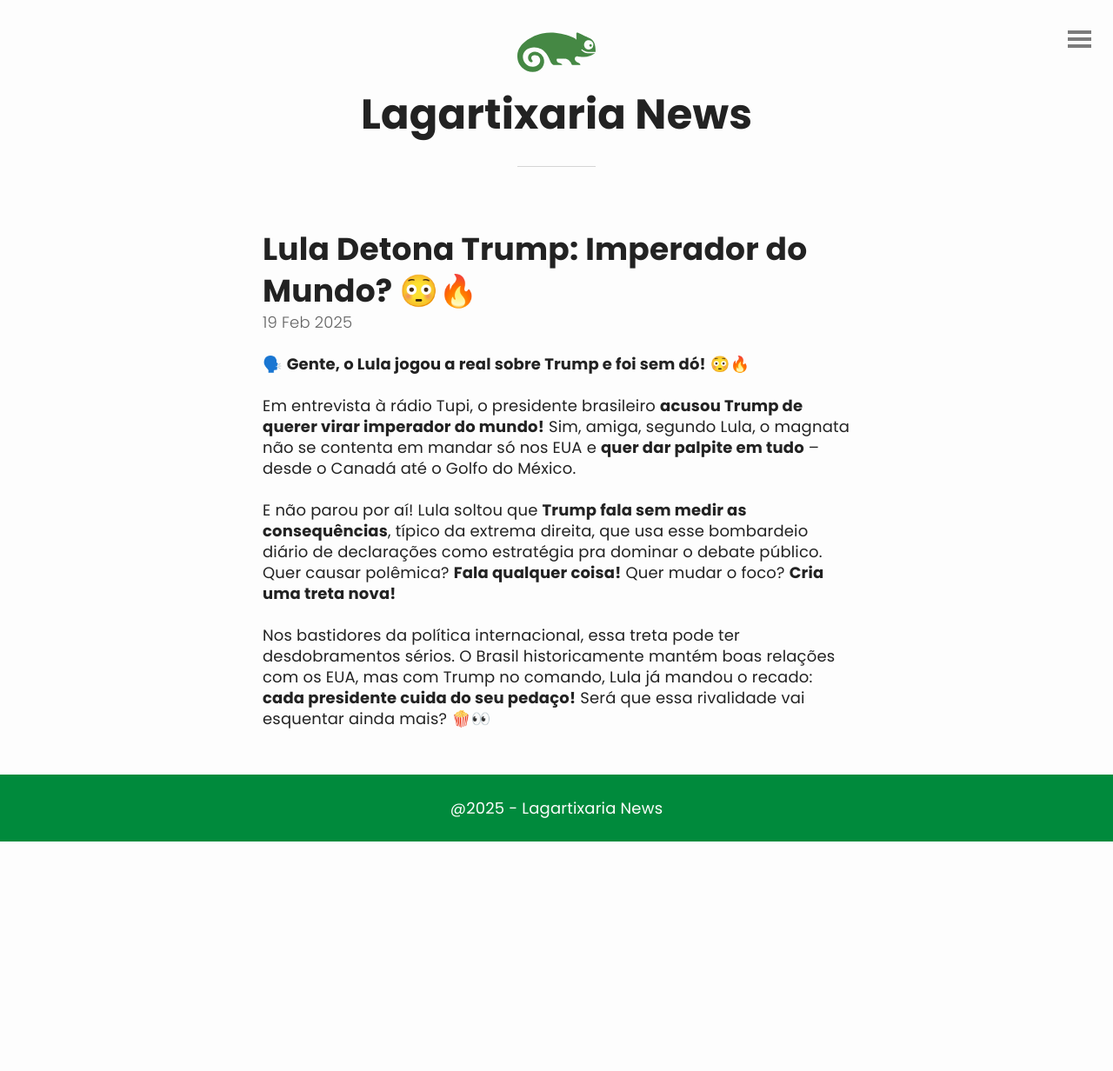
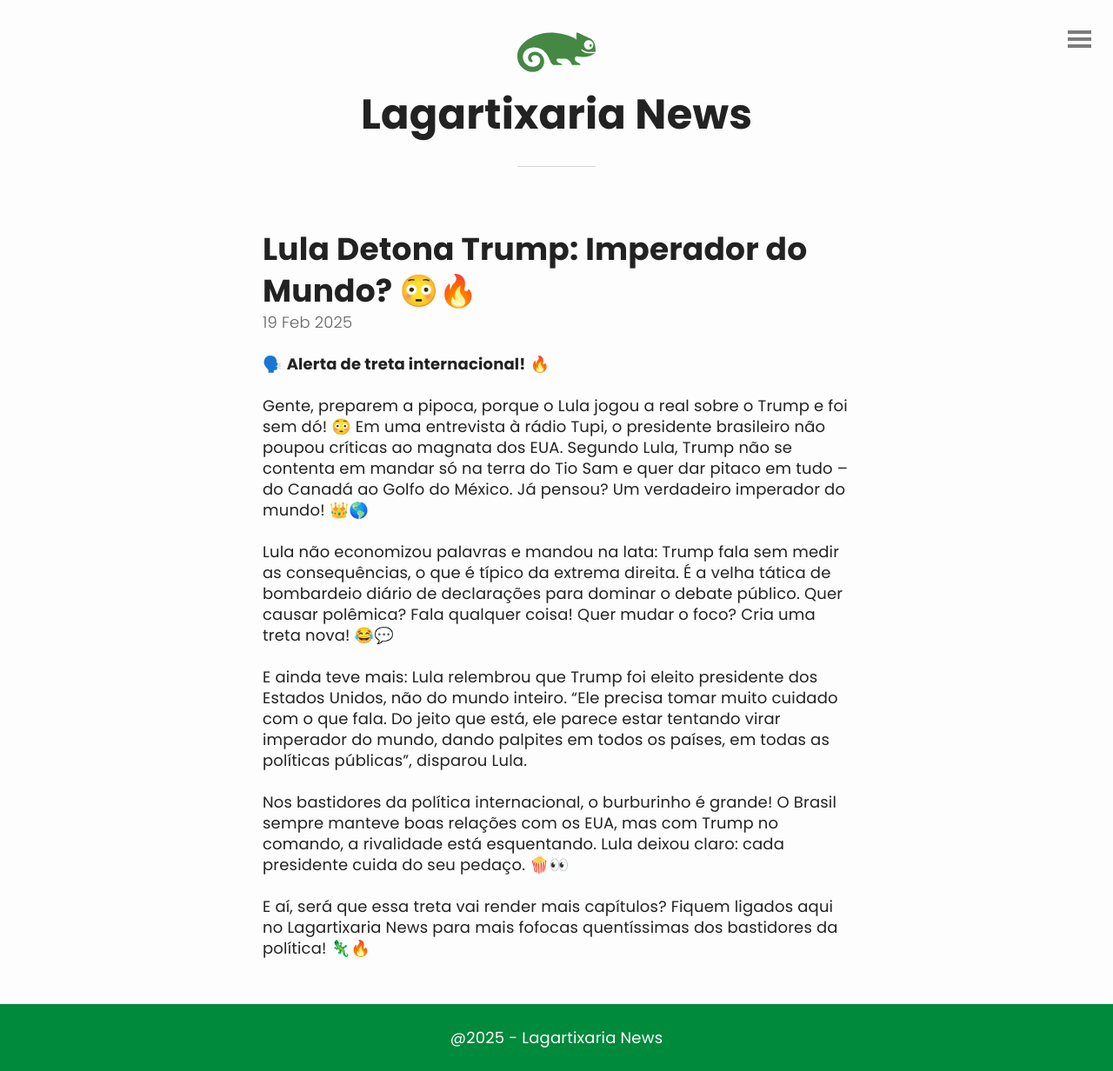
Before and after one commit to geanramos/lagartixaria-news, a Jekyll site: the page built from _posts/2025-02-19-lula-detona-trump.md, in a window 1280 px wide. Shown: the whole page at 87% size. Built offline with Jekyll 4.4.1, drawn with Linux system fonts in a browser that asks for light colours; before the commit the page ends 968 px from its top, so only the background shows below that.

Commit message:
Update 2025-02-19-lula-detona-trump.md

```diff
--- a/_posts/2025-02-19-lula-detona-trump.md
+++ b/_posts/2025-02-19-lula-detona-trump.md
@@ -6,10 +6,14 @@
 image: "https://i.imgur.com/5t1uZQ0.png"
 ---
 
-🗣️ **Gente, o Lula jogou a real sobre Trump e foi sem dó!** 😳🔥
+🗣️ **Alerta de treta internacional!** 🔥
 
-Em entrevista à rádio Tupi, o presidente brasileiro **acusou Trump de querer virar imperador do mundo!** Sim, amiga, segundo Lula, o magnata não se contenta em mandar só nos EUA e **quer dar palpite em tudo** – desde o Canadá até o Golfo do México.
+Gente, preparem a pipoca, porque o Lula jogou a real sobre o Trump e foi sem dó! 😳 Em uma entrevista à rádio Tupi, o presidente brasileiro não poupou críticas ao magnata dos EUA. Segundo Lula, Trump não se contenta em mandar só na terra do Tio Sam e quer dar pitaco em tudo – do Canadá ao Golfo do México. Já pensou? Um verdadeiro imperador do mundo! 👑🌎
 
-E não parou por aí! Lula soltou que **Trump fala sem medir as consequências**, típico da extrema direita, que usa esse bombardeio diário de declarações como estratégia pra dominar o debate público. Quer causar polêmica? **Fala qualquer coisa!** Quer mudar o foco? **Cria uma treta nova!**
+Lula não economizou palavras e mandou na lata: Trump fala sem medir as consequências, o que é típico da extrema direita. É a velha tática de bombardeio diário de declarações para dominar o debate público. Quer causar polêmica? Fala qualquer coisa! Quer mudar o foco? Cria uma treta nova! 😂💬
 
-Nos bastidores da política internacional, essa treta pode ter desdobramentos sérios. O Brasil historicamente mantém boas relações com os EUA, mas com Trump no comando, Lula já mandou o recado: **cada presidente cuida do seu pedaço!** Será que essa rivalidade vai esquentar ainda mais? 🍿👀
+E ainda teve mais: Lula relembrou que Trump foi eleito presidente dos Estados Unidos, não do mundo inteiro. "Ele precisa tomar muito cuidado com o que fala. Do jeito que está, ele parece estar tentando virar imperador do mundo, dando palpites em todos os países, em todas as políticas públicas", disparou Lula.
+
+Nos bastidores da política internacional, o burburinho é grande! O Brasil sempre manteve boas relações com os EUA, mas com Trump no comando, a rivalidade está esquentando. Lula deixou claro: cada presidente cuida do seu pedaço. 🍿👀
+
+E aí, será que essa treta vai render mais capítulos? Fiquem ligados aqui no Lagartixaria News para mais fofocas quentíssimas dos bastidores da política! 🦎🔥
```
